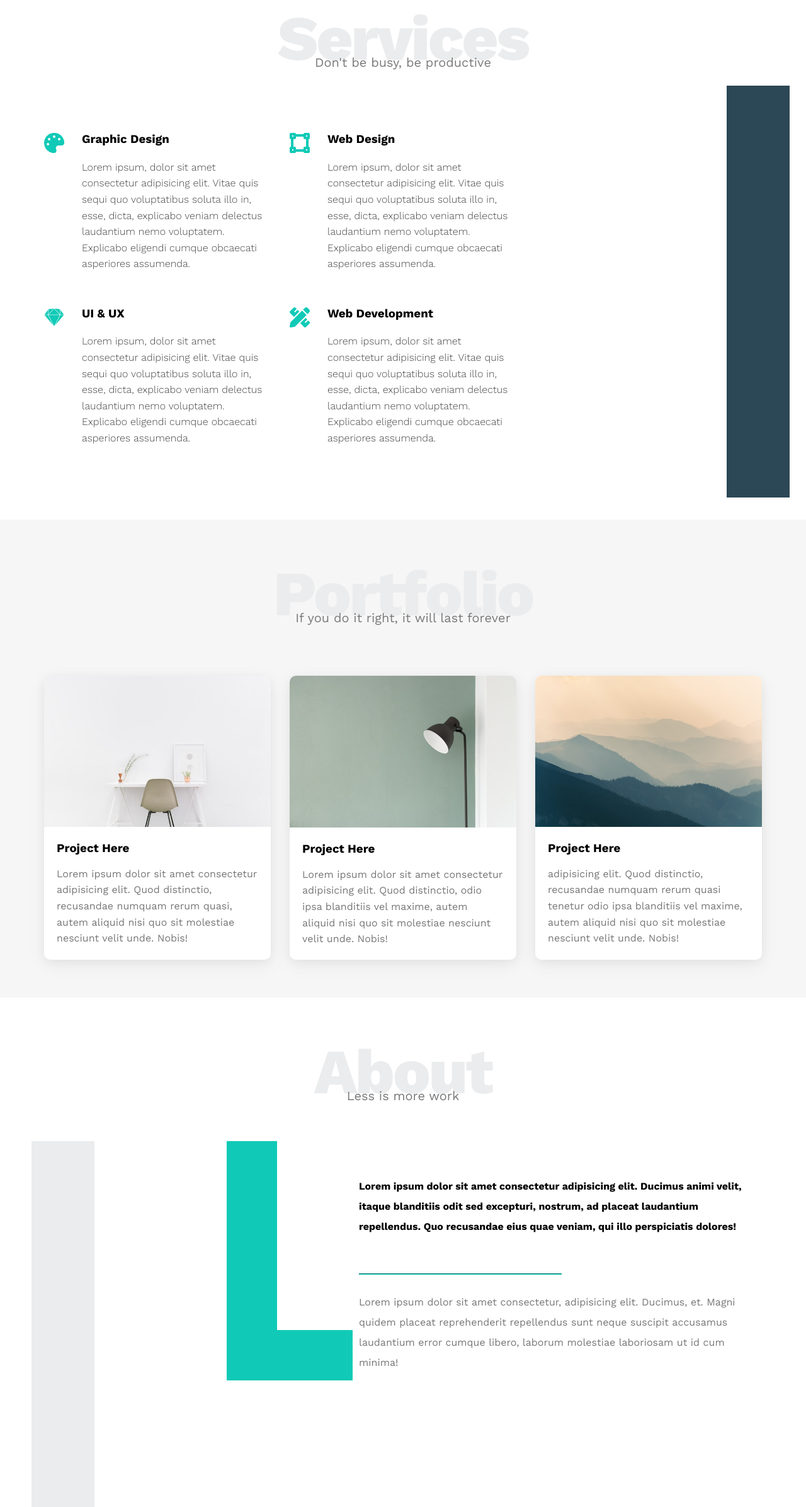
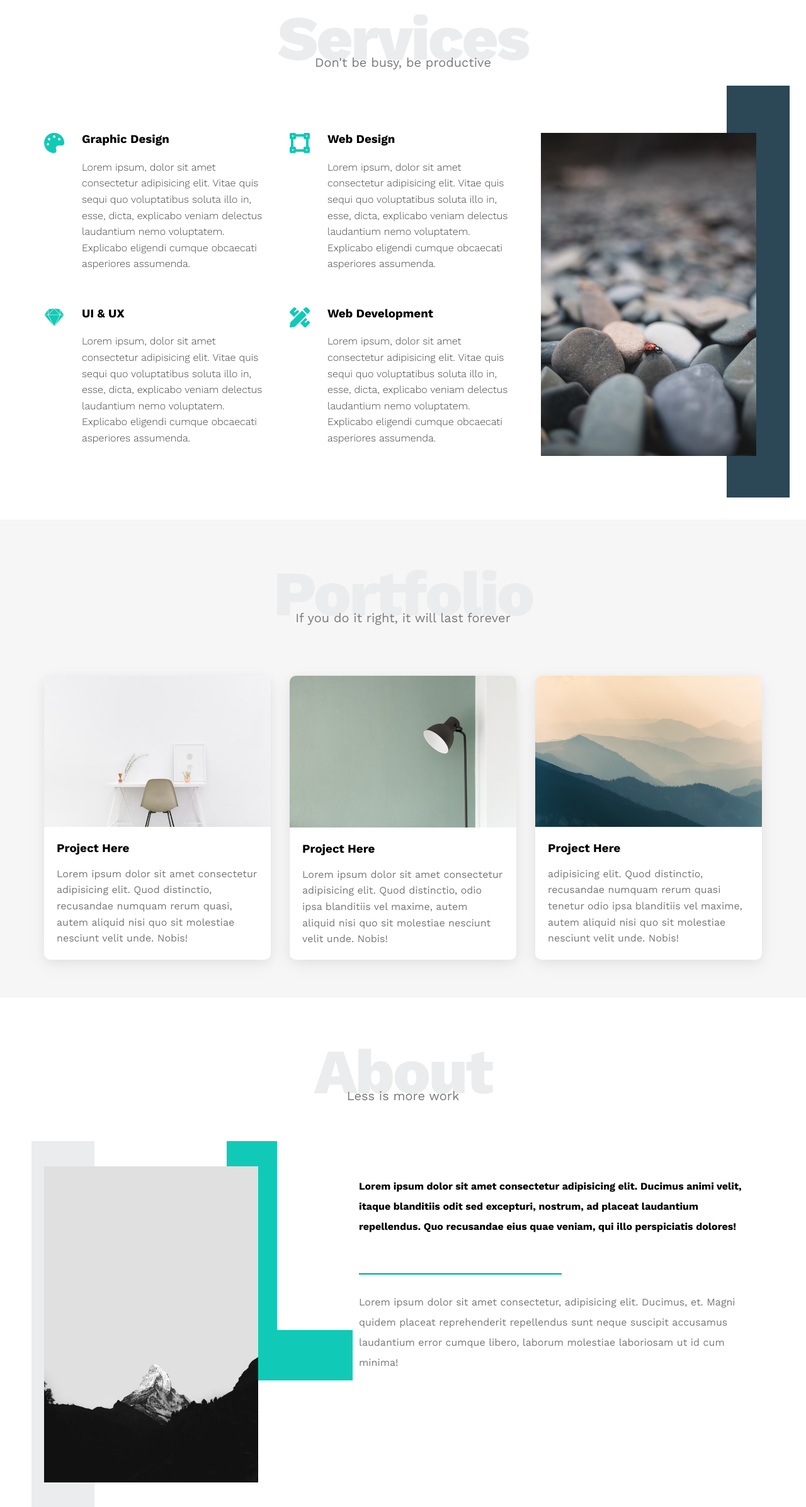
Before and after one commit to Mohammed-Alnahde/Test-01, a plain HTML site: page index.html in a window 1280 px wide. Shown: the part 1255-3648 px from the top of the page at 63% size. Drawn offline with nearby package versions, Linux system fonts and the light colour scheme.

Commit message:
fix images

```diff
--- a/index.html
+++ b/index.html
@@ -109,7 +109,7 @@
                     <!-- End Service -->
             </div>
             <div class="image image-column">
-                <img src="../Template_1/images/services.jpg" alt="">
+                <img src="images/test.jpg" alt="">
             </div>
         </div>
     </div>
@@ -153,7 +153,7 @@
             <p>Less is more work</p>
             <div class="about-content">
                 <div class="image">
-                    <img src="../Template_1/images/test.jpg" alt="">
+                    <img src="images/services.jpg" alt="">
                 </div>
                 <div class="text">
                     <p>Lorem ipsum dolor sit amet consectetur adipisicing elit. Ducimus animi velit, itaque blanditiis odit sed excepturi, nostrum, ad placeat laudantium repellendus. Quo recusandae eius quae veniam, qui illo perspiciatis dolores!</p>
```
